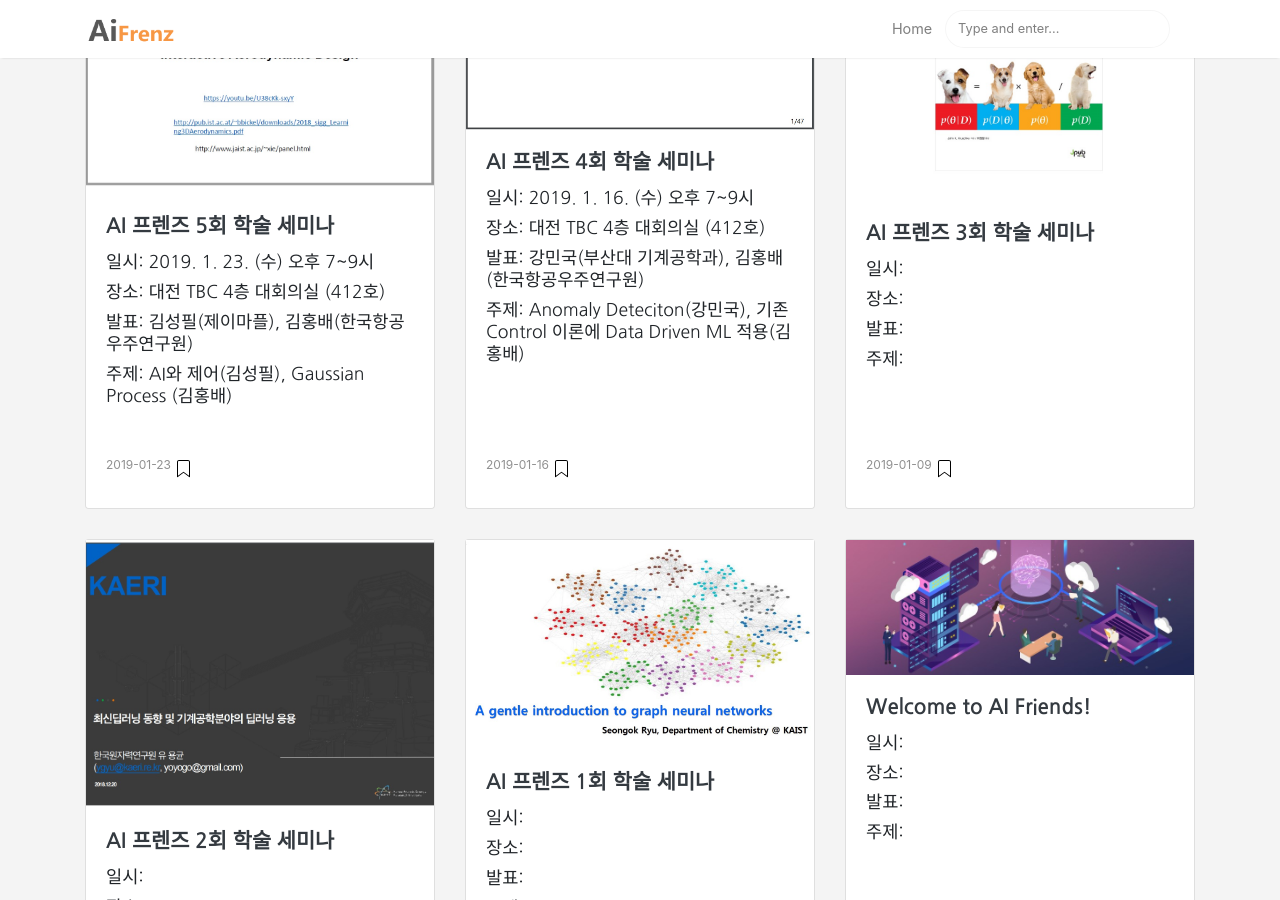
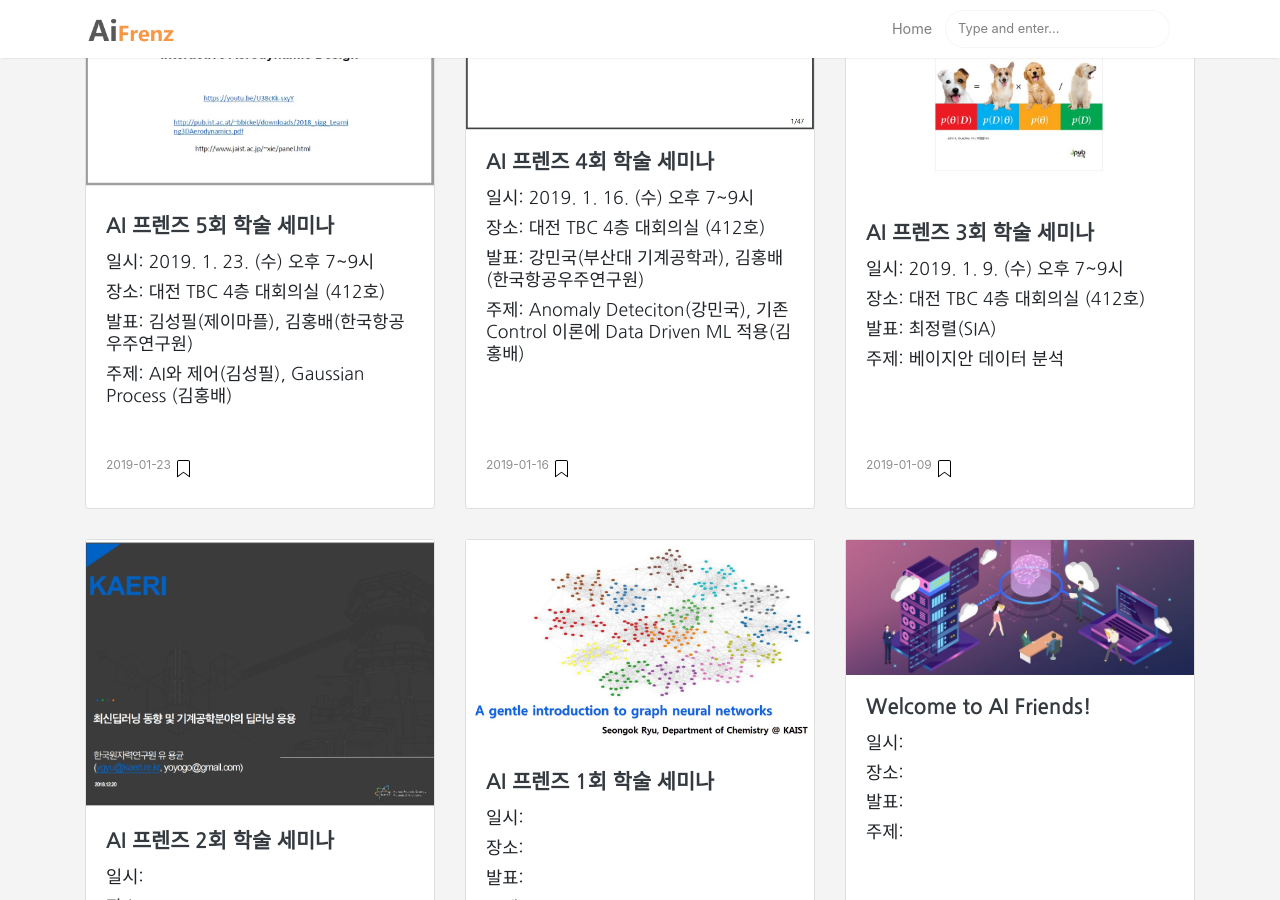
Before and after one commit to aifrenz/aifrenz.github.io, a Jekyll site: the page built from _pages/categories.md, in a window 1280 px wide and 900 px high, scrolled down 3529 px. Built offline with Jekyll 4.4.1, drawn with Linux system fonts in a browser that asks for light colours; some of the changed text lies outside the part shown.

Commit message:
Update 2019-01-09-3rd-seminar.markdown

```diff
--- a/_posts/2019-01-09-3rd-seminar.markdown
+++ b/_posts/2019-01-09-3rd-seminar.markdown
@@ -2,6 +2,10 @@
 layout: post
 title:  "AI 프렌즈 3회 학술 세미나"
 date:   2019-01-09 19:00:00
+when: 2019. 1. 9. (수) 오후 7~9시
+where: 대전 TBC 4층 대회의실 (412호)
+who: 최정렬(SIA)
+what: 베이지안 데이터 분석
 categories: ai-friends update
 tags: ai-friends update
 image: /images/20190109.jpg
```
